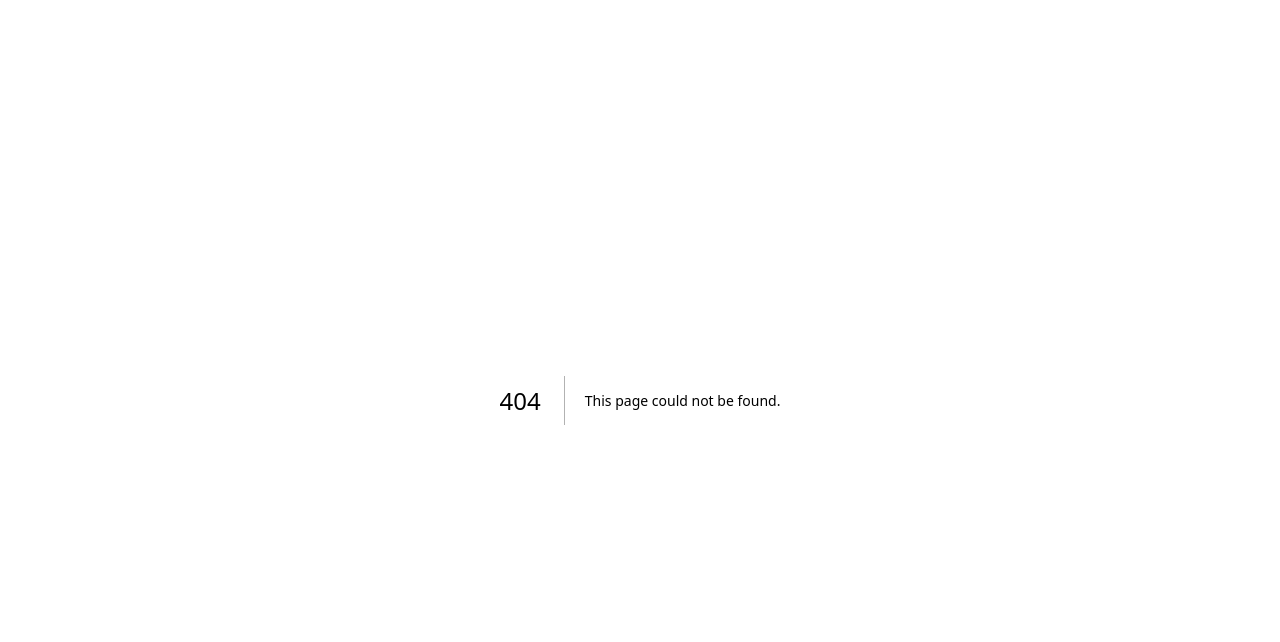
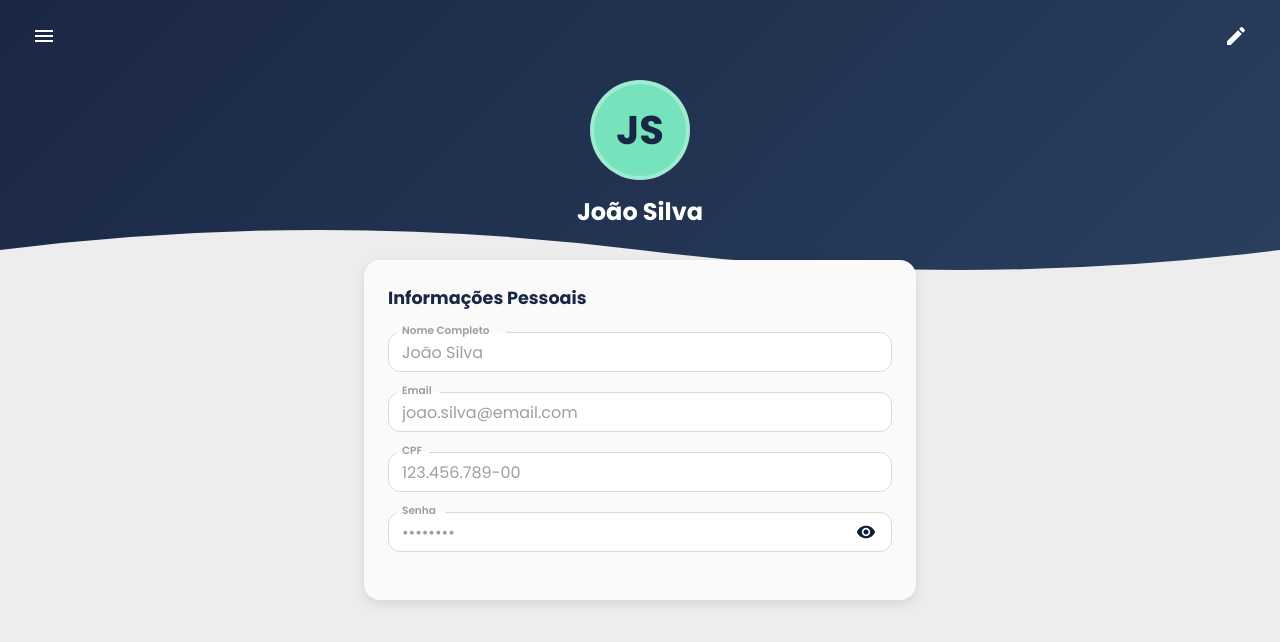
Before and after one commit to UCE020/UCE020-Front, a Next.js app: page /perfil in a window 1280 px wide. Before the commit this address had no page. Shown: the top 642 px of the page. Built offline with nearby package versions, Linux system fonts and the light colour scheme; what @mui/material-nextjs would draw is missing.

Commit message:
feat: adiciona tela de perfil

```diff
--- /dev/null
+++ b/src/app/perfil/page.tsx
@@ -0,0 +1,64 @@
+'use client';
+
+import { useState } from 'react';
+import { Box } from '@mui/material';
+import { usePathname } from 'next/navigation';
+
+import { AppDrawer, TopBar } from '@/components/layout';
+import { ProfileHeader, ProfileForm } from '@/features/perfil';
+import type { UserProfile } from '@/types/userProfile';
+
+const MOCK_USER: UserProfile = {
+  id: '1',
+  name: 'João Silva',
+  email: 'joao.silva@email.com',
+  cpf: '123.456.789-00',
+  password: '••••••••'
+};
+
+export default function ProfilePage() {
+  const [drawerOpen, setDrawerOpen] = useState(false);
+  const [isEditing, setIsEditing] = useState(false);
+  const [user, setUser] = useState<UserProfile>(MOCK_USER);
+  const pathname = usePathname();
+
+  const handleSaveProfile = (userData: UserProfile) => {
+    setUser(userData);
+    console.log('Perfil atualizado:', userData);
+  };
+
+  return (
+    <Box sx={{ minHeight: '100dvh', bgcolor: 'background.default' }}>
+      <AppDrawer
+        open={drawerOpen}
+        onClose={() => setDrawerOpen(false)}
+        activeHref={pathname}
+      />
+
+      <ProfileHeader
+        user={user}
+        onMenuClick={() => setDrawerOpen(true)}
+        onEditClick={() => setIsEditing(true)}
+      />
+
+      <Box
+        sx={{
+          maxWidth: 600,
+          mx: 'auto',
+          px: 3,
+          pb: 4,
+          mt: -6,
+          position: 'relative',
+          zIndex: 1,
+        }}
+      >
+        <ProfileForm
+          user={user}
+          onSave={handleSaveProfile}
+          isEditing={isEditing}
+          onEditChange={setIsEditing}
+        />
+      </Box>
+    </Box>
+  );
+}
--- a/src/components/layout/AppDrawer.tsx
+++ b/src/components/layout/AppDrawer.tsx
@@ -10,6 +10,7 @@ import {
   Close, Home, Description,
   Assignment, AddCircle,
   CalendarMonth, BarChart,
+  AccountCircle,
 } from "@mui/icons-material";
 import { useRouter } from "next/navigation";
 
@@ -20,6 +21,7 @@ const NAV_ITEMS = [
   { icon: <AddCircle />,     label: "Criar evento",    href: "/criar-evento"    },
   { icon: <CalendarMonth />, label: "Eventos Criados", href: "/eventos-criados" },
   { icon: <BarChart />,      label: "Monitoria",       href: "/monitoria"       },
+  { icon: <AccountCircle />, label: "Perfil",          href: "/perfil"          },
 ];
 
 interface AppDrawerProps {
--- /dev/null
+++ b/src/features/perfil/components/ProfileForm.tsx
@@ -0,0 +1,129 @@
+'use client';
+
+import { Box, Typography } from '@mui/material';
+import { useState } from 'react';
+import TextInput from '@/components/ui/inputs/TextInput';
+import PasswordInput from '@/components/ui/inputs/PasswordInput';
+import { Button } from '@/components/ui/button';
+import type { UserProfile } from '@/types/userProfile';
+
+interface ProfileFormProps {
+  user: UserProfile;
+  onSave: (userData: UserProfile) => void;
+  isEditing: boolean;
+  onEditChange: (isEditing: boolean) => void;
+}
+
+export function ProfileForm({ user, onSave, isEditing, onEditChange }: ProfileFormProps) {
+  const [formData, setFormData] = useState<UserProfile>(user);
+
+  const handleInputChange = (field: keyof UserProfile, value: string) => {
+    setFormData((prev) => ({
+      ...prev,
+      [field]: value,
+    }));
+  };
+
+  const handleSave = () => {
+    onSave(formData);
+    onEditChange(false);
+  };
+
+  const handleCancel = () => {
+    setFormData(user);
+    onEditChange(false);
+  };
+
+  return (
+    <Box
+      sx={{
+        bgcolor: '#FAFAFA',
+        borderRadius: '16px',
+        overflow: 'hidden',
+        boxShadow: '0 4px 12px rgba(0, 0, 0, 0.1)',
+      }}
+    >
+      <Box sx={{ p: 3 }}>
+        <Typography
+          variant="h6"
+          sx={{
+            fontWeight: 700,
+            color: '#1a2744',
+            mb: 2.5,
+            fontSize: '1.1rem',
+          }}
+        >
+          Informações Pessoais
+        </Typography>
+
+        <Box sx={{ mb: 3 }}>
+          <Box sx={{ mb: 2.5 }}>
+            <TextInput
+              label="Nome Completo"
+              value={formData.name}
+              onChange={(value) => handleInputChange('name', value)}
+              disabled={!isEditing}
+              placeholder="Seu nome"
+            />
+          </Box>
+          <Box sx={{ mb: 2.5 }}>
+            <TextInput
+              label="Email"
+              type="email"
+              value={formData.email}
+              onChange={(value) => handleInputChange('email', value)}
+              disabled={!isEditing}
+              placeholder="seu@email.com"
+            />
+          </Box>
+          <Box sx={{ mb: 2.5 }}>
+            <TextInput
+              label="CPF"
+              value={formData.cpf}
+              onChange={(value) => handleInputChange('cpf', value)}
+              disabled={!isEditing}
+              placeholder="000.000.000-00"
+            />
+          </Box>
+          <Box>
+            <PasswordInput
+              label="Senha"
+              value={formData.password}
+              onChange={(value) => handleInputChange('password', value)}
+              disabled={!isEditing}
+              showVisibilityToggle
+            />
+          </Box>
+        </Box>
+      </Box>
+
+      {isEditing && (
+        <Box
+          sx={{
+            display: 'flex',
+            gap: 2,
+            justifyContent: 'flex-end',
+            p: 3,
+            bgcolor: 'rgba(26, 39, 68, 0.02)',
+            borderTop: '1px solid rgba(26, 39, 68, 0.1)',
+          }}
+        >
+          <Button
+            variant="outlined"
+            onClick={handleCancel}
+            color="secondary"
+          >
+            Cancelar
+          </Button>
+          <Button
+            variant="contained"
+            onClick={handleSave}
+            color="primary"
+          >
+            Salvar Alterações
+          </Button>
+        </Box>
+      )}
+    </Box>
+  );
+}
--- /dev/null
+++ b/src/features/perfil/components/ProfileHeader.tsx
@@ -0,0 +1,100 @@
+'use client';
+
+import { Box, Avatar, Typography, IconButton } from '@mui/material';
+import { Menu, Edit } from '@mui/icons-material';
+import type { UserProfile } from '@/types/userProfile';
+
+interface ProfileHeaderProps {
+  user: UserProfile;
+  onMenuClick: () => void;
+  onEditClick: () => void;
+}
+
+export function ProfileHeader({ user, onMenuClick, onEditClick }: ProfileHeaderProps) {
+  const initials = user.name
+    .split(' ')
+    .map((n) => n[0])
+    .join('')
+    .toUpperCase()
+    .slice(0, 2);
+
+  return (
+    <Box
+      sx={{
+        background: 'linear-gradient(135deg, #1a2744 0%, #2a3f5f 100%)',
+        position: 'relative',
+        pb: 8,
+        pt: 2,
+        overflow: 'hidden',
+      }}
+    >
+      <Box
+        sx={{
+          display: 'flex',
+          justifyContent: 'space-between',
+          alignItems: 'center',
+          px: 3,
+          mb: 3,
+        }}
+      >
+        <IconButton onClick={onMenuClick} aria-label="Abrir menu" sx={{ color: '#fff' }}>
+          <Menu />
+        </IconButton>
+        <IconButton onClick={onEditClick} aria-label="Editar perfil" sx={{ color: '#fff' }}>
+          <Edit />
+        </IconButton>
+      </Box>
+
+      <Box
+        sx={{
+          display: 'flex',
+          flexDirection: 'column',
+          alignItems: 'center',
+          mb: 2,
+        }}
+      >
+        <Avatar
+          alt={user.name}
+          sx={{
+            width: 100,
+            height: 100,
+            border: '4px solid rgba(255, 255, 255, 0.3)',
+            mb: 2,
+            bgcolor: '#76E3BC',
+            fontSize: '2.5rem',
+            fontWeight: 'bold',
+            color: '#1a2744',
+          }}
+        >
+          {initials}
+        </Avatar>
+
+        <Typography
+          variant="h5"
+          sx={{
+            color: '#fff',
+            fontWeight: 700,
+            textAlign: 'center',
+            fontSize: '1.5rem',
+          }}
+        >
+          {user.name}
+        </Typography>
+      </Box>
+
+      <svg
+        viewBox="0 0 1200 120"
+        preserveAspectRatio="none"
+        style={{
+          position: 'absolute',
+          bottom: -2,
+          left: 0,
+          width: '100%',
+          height: '120px',
+        }}
+      >
+        <path d="M0,60 Q300,20 600,60 T1200,60 L1200,120 L0,120 Z" fill="#EDEDED" />
+      </svg>
+    </Box>
+  );
+}
--- /dev/null
+++ b/src/features/perfil/components/index.ts
@@ -0,0 +1,2 @@
+export { ProfileHeader } from './ProfileHeader';
+export { ProfileForm } from './ProfileForm';
--- /dev/null
+++ b/src/features/perfil/index.ts
@@ -0,0 +1 @@
+export { ProfileHeader, ProfileForm } from './components';
--- a/src/types/index.ts
+++ b/src/types/index.ts
@@ -4,4 +4,5 @@ export * from './confirmModal';
 export * from './dialogModal';
 export * from './inputs';
 export * from './registerGuestModal';
+export * from './userProfile';
 export * from './scheduleCard';
--- /dev/null
+++ b/src/types/userProfile.ts
@@ -0,0 +1,7 @@
+export type UserProfile = {
+  id: string;
+  name: string;
+  email: string;
+  cpf: string;
+  password: string;
+};
```
Also changed, not shown: 1 other file (tests, documents, lock files or other folders).
